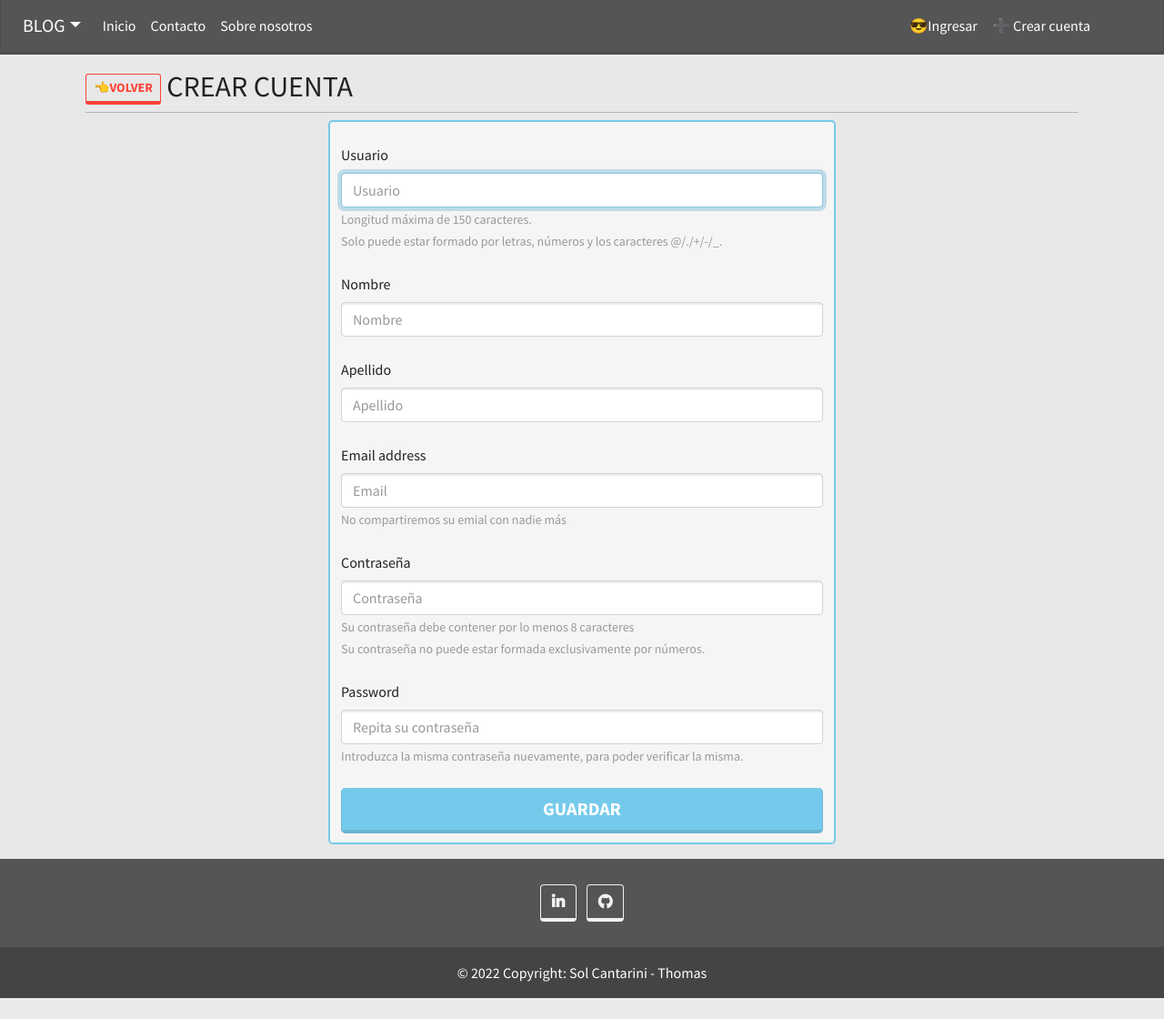
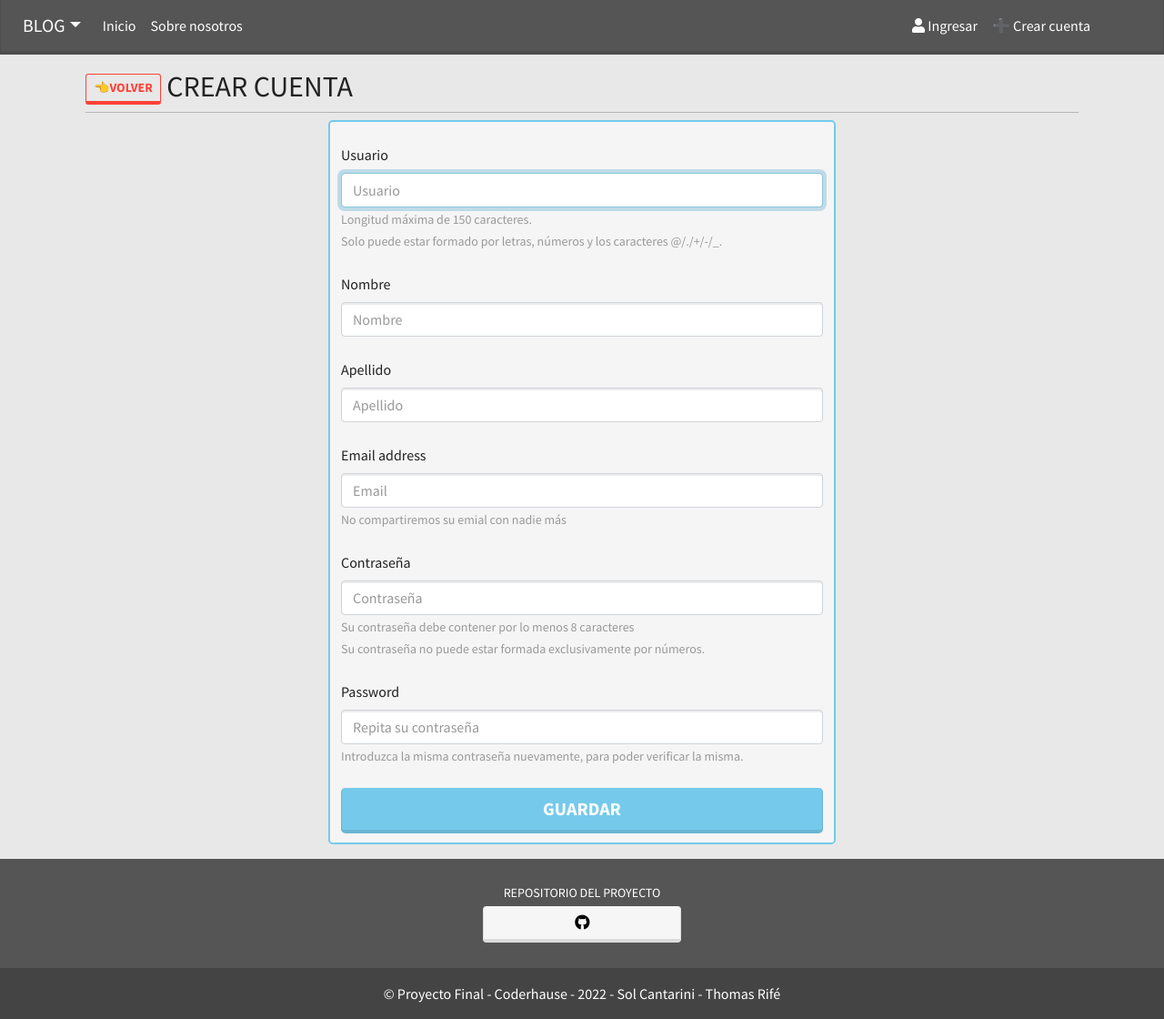
Before and after one commit to thomasrife/ProyectoFinalBlog, a Django app: page /blogger/crear_usuario/ in a window 1280 px wide. Shown: the whole page at 91% size. Before the commit the page ends 1097 px from the top, so only its background shows below. Run offline with Django 4.2, Linux system fonts and the light colour scheme; parts of the project's set-up code (start-up, migrations or seed data) failed here and were passed over; some libraries are stand-ins or nearby versions.

Commit message:
Finalización de la app de usuario con todo lo requerido: Registro de Usuario, Inicio de Sesión, Perfil de Usuario y Editar Perfil de Usuario - También se terminó todo el diseño de la interfaz de usuario

```diff
--- a/blog/templates/components/footer.html
+++ b/blog/templates/components/footer.html
@@ -1,21 +1,18 @@
 {% load static%}
 <!--========================= COMPONENTE FOOTER ===============================-->
-<footer class="bg-dark text-center text-white">
+<footer class="bg-dark text-center text-white position-relative bottom-0 end-0" style="width:100%">
     <!-- Grid container -->
     <div class="container p-4">
         <!-- Section: Social media -->
         <section>
-            <!-- Linkedin -->
-            <a class="btn btn-outline-secondary btn-floating m-1" href="#!" role="button"><i
-                    class="fab fa-linkedin-in"></i></a>
 
             <!-- Github -->
-            <a class="btn btn-outline-secondary btn-floating m-1" href="#!" role="button"><i
-                    class="fab fa-github"></i></a>
+            <small>REPOSITORIO DEL PROYECTO</small><br>
+            <a class="btn btn-light  btn-floating m-1" href="https://github.com/thomasrife/ProyectoFinalBlog.git" role="button" target="_black" style="width:20%"><i class="fab fa-github"></i></a>
         </section>
     </div>
     <div class="text-center p-3" style="background-color: rgba(0, 0, 0, 0.2);">
-        © 2022 Copyright: Sol Cantarini - Thomas </a>
+        © Proyecto Final - Coderhause - 2022  - Sol Cantarini - Thomas Rifé </a>
     </div>
     <!-- Copyright -->
 </footer>
--- a/blog/templates/components/navbar.html
+++ b/blog/templates/components/navbar.html
@@ -26,15 +26,12 @@
                     <a class="nav-link active" href="{% url 'blog:home' %}">Inicio</a>
                 </li>
                 <li class="nav-item">
-                    <a class="nav-link active" href="#">Contacto</a>
-                </li>
-                <li class="nav-item">
-                    <a class="nav-link active" href="#">Sobre nosotros</a>
+                    <a class="nav-link active" href="">Sobre nosotros</a>
                 </li>
             </ul>
             <ul class="navbar-nav me-5">
                 {% if not user.is_authenticated %}
-                <li><a class="nav-link active" href="{% url 'login' %}">😎Ingresar</a></li>
+                <li><a class="nav-link active" href="{% url 'login' %}"><i class="fa fa-user" aria-hidden="true"></i> Ingresar</a></li>
                 <li><a class="nav-link active" href="{% url 'blogger:blogger_signup'%}">➕ Crear cuenta</a></li>
                 {% else %}
                 <li class="nav-item dropdown mx-5 ">
--- a/blog/templates/components/paginator.html
+++ b/blog/templates/components/paginator.html
@@ -2,10 +2,10 @@
 {% load static %}
 <div role="group">
     {% if page_obj.has_previous %}
-    <a href="?page={{ page_obj.previous_page_number }}" type="button" class="btn btn-outline-primary"> 👈😃 ANTERIO</a>
+    <a href="?page={{ page_obj.previous_page_number }}" type="button" class="btn btn-outline-primary"> 👈😃 ANTERIOR</a>
     {% endif %}
 
     {% if page_obj.has_next %}
-    <a href="?page={{ page_obj.next_page_number }}" type="button" class="btn btn-outline-primary"> SIGUINTE 😃👉</a>
+    <a href="?page={{ page_obj.next_page_number }}" type="button" class="btn btn-outline-primary"> SIGUIENTE 😃👉</a>
     {% endif %}
 </div>
--- a/blog/templates/home.html
+++ b/blog/templates/home.html
@@ -9,7 +9,6 @@
     <h3 class="display-6"> PUBLICACIONES </h3>
     <hr>
     {% if object_list %}
-
         {% for post in object_list %}
         <div class="col-md-4 p-4">
             <div class="card border-info mb-3">
@@ -29,11 +28,10 @@
 
     {% else %}
         <h2 class="lead">Ouchh....No hay post cargados!!😬</h2>
-        <p>Contanos alguna novedad sobre el mundo IT <br>
-        <a type="button" class="btn btn-info mt-3" href="#">Crear nuevo post!!</p>
+        <p>Contanos alguna novedad sobre el mundo IT <br><br> <a type="button" class="btn btn-info" href="{% url 'blog:blog_create' %}">Crear nuevo post!!</a></p>
+
     {% endif %}
 <!--========================== SECCIÓN PAGINACIÓN ===================================-->
     {% include 'components/paginator.html' %}
-
 </div>
 {% endblock %}
--- a/blog/views.py
+++ b/blog/views.py
@@ -4,6 +4,7 @@ from django.urls import reverse_lazy
 from .models import Post
 from .forms import PostForm
 
+#=========================== VISTAS GENERICAS DE BLOG ==============================
 class Home(ListView):
     model = Post
     queryset = Post.objects.order_by('-fecha')
@@ -38,3 +39,5 @@ class BlogDelete(LoginRequiredMixin, DeleteView):
         # def test_fun(self):
         #     exist = Post.objects.filter( autor=self.request.user.id, id=self.kwargs['pk'])
         #     return True if exist else False
+
+ #======================== VISTAS GENERICA DE NOSOTROS ==========================
--- a/blogger/models.py
+++ b/blogger/models.py
@@ -3,3 +3,4 @@ from django.contrib.auth.models import User
 
 class Avatar(models.Model):
     user = models.ForeignKey(User, on_delete=models.CASCADE)
+    image = models.ImageField(upload_to="avatars", null=True, blank=True)
--- a/blogger/views.py
+++ b/blogger/views.py
@@ -5,13 +5,13 @@ from django.views.generic import CreateView, UpdateView, DetailView
 from django.urls import reverse_lazy
 from django.views.generic import CreateView
 from .forms import RegristoForm
-from blogger.models import Avatar
+from .models import Avatar
 
 class SignUpView(SuccessMessageMixin, CreateView):
     model = User
     template_name = 'blogger/signUp.html'
     form_class = RegristoForm
-    success_url = reverse_lazy('blogger:login')
+    success_url = reverse_lazy('login')
     success_message = "¡¡ Se creo tu perfil satisfactoriamente !!"
 
 
@@ -22,8 +22,8 @@ class BloggerProfile(DetailView):
 
 class BloggerUpdate(LoginRequiredMixin, UpdateView):
     model = User
-    template_name = "blogger/signUp.html"
+    template_name = "blogger/user_form.html"
     fields = ["username", "email", "first_name", "last_name"]
 
     def get_success_url(self):
-      return reverse_lazy("blogger_profile", kwargs={"pk": self.request.user.id})
+      return reverse_lazy("blogger:blogger_profile", kwargs={"pk": self.request.user.id})
```
Also changed, not shown: blog/templates/blog/blog_list.html (+7 -5 lines), blog/templates/pages/about.html (added, +11 -0 lines), blogger/templates/blogger/user_form.html (+7 -1 lines), blog_db.sqlite3.
